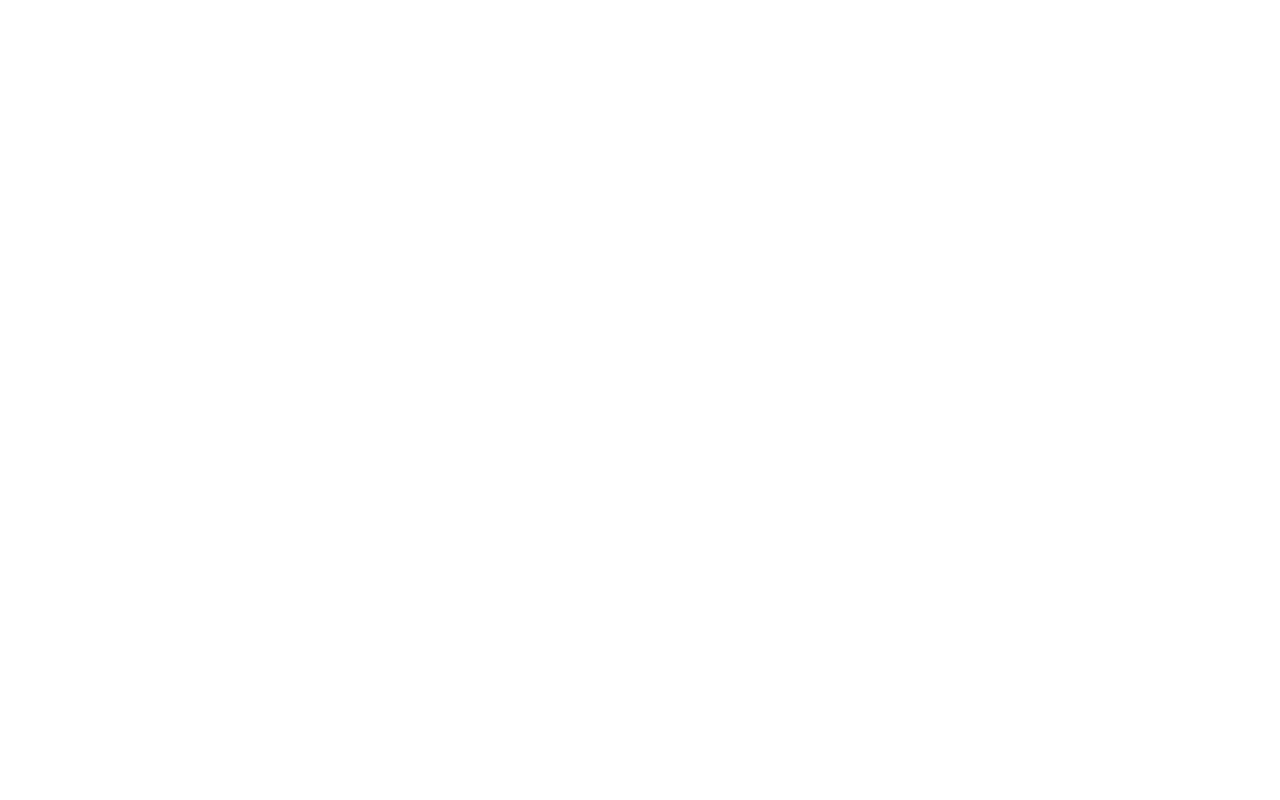
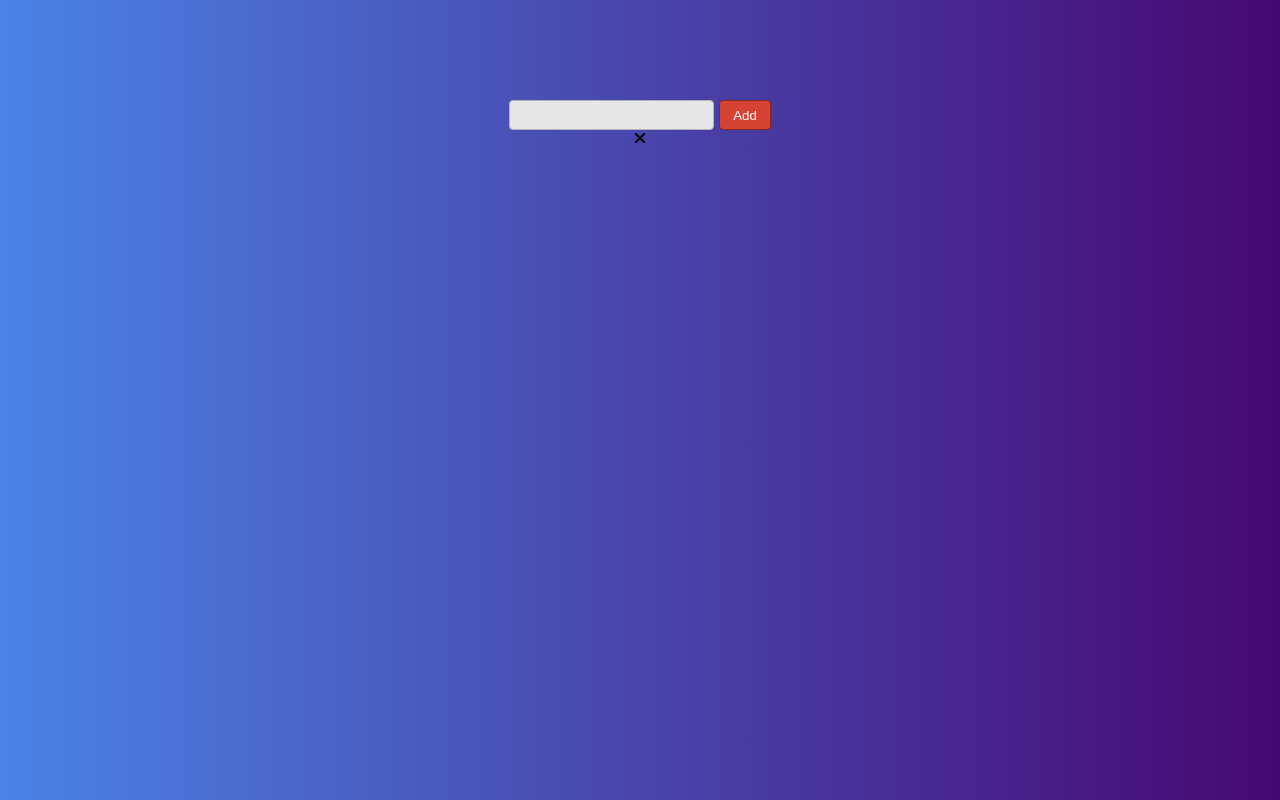
Before and after one commit to M1571/vue-todolist, a plain HTML site: page index.html in a window 1280 px wide. Drawn offline with nearby package versions, Linux system fonts and the light colour scheme.

Commit message:
html css

```diff
--- a/index.html
+++ b/index.html
@@ -6,6 +6,7 @@
     <meta name="viewport" content="width=device-width, initial-scale=1.0">
     <title>TodoList</title>
     <link rel="stylesheet" href="style.css">
+    <script src="https://kit.fontawesome.com/5645581846.js" crossorigin="anonymous"></script>
     <script src="https://cdn.jsdelivr.net/npm/vue@2.6.14/dist/vue.js"></script>
 </head>
 <body>
@@ -13,10 +14,30 @@
     <!-- ------------------------------- -->
     <!-- START -->
 
+    <div id="main">
 
+        <!-- ------------------------------- -->
+        <!-- INPUT -->
 
+        <div class="todo-input">
+            <input class="btn" type="text" v-model="newTodo" @keyup.enter="addTodo">
+            <input class="btn btn-danger" type="button" value="Add" @click="addTodo">
+        </div>
 
+        <div class="wrap-list">
 
+            <!-- ------------------------------- -->
+            <!-- LIST -->
+
+            <ul class="todo-list">
+                <li v-for="(element,index) in todoList" class="todo-elem">
+                    <i class="fa-solid fa-xmark" @click="deleteTodo(index)"></i>
+                </li>
+            </ul>
+
+        </div>
+
+    </div>
 
     <!-- ------------------------------- -->
     <!-- JS -->
--- a/style.css
+++ b/style.css
@@ -6,3 +6,40 @@
 
 /* ------------------------------- */
 /* START */
+
+body {
+    font-family: Arial, Helvetica, sans-serif;
+    background: linear-gradient(to right, #4B83E6, #460871);
+}
+
+#main {
+    text-align: center;
+    margin-top: 100px;
+}
+
+/* ------------------------------- */
+/* INPUT */
+
+input {
+    padding: 5px 20px;
+}
+
+.btn {
+    background-color: #E6E6E6;
+    border: 1px solid #B3B3B3;
+    outline: none;
+    cursor: pointer;
+    padding: .5em 1em;
+    border-radius: .3em;
+  }
+
+  .btn-danger {
+    background-color: #D74332;
+    border-color: #82281F;
+    color: white;
+  }
+
+  .btn-danger:hover, .btn-danger:focus {
+    background-color: #AB3626;
+    box-shadow: 0 0 5px 0 #7F291F;
+  }
```
